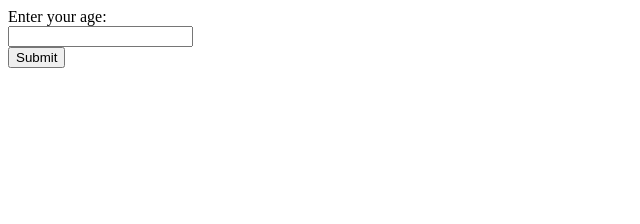
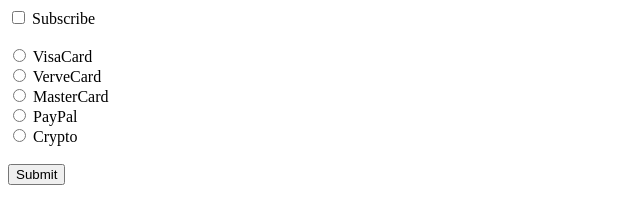
Before and after one commit to devcollins42/jswork, a plain HTML site: page index.html in a window 1280 px wide. Shown: the whole page, without its empty margins (0-640 px from the left). Drawn offline with Linux system fonts and the light colour scheme.

Commit message:
index.html

```diff
--- a/index.html
+++ b/index.html
@@ -4,12 +4,27 @@
     <meta charset="UTF-8" />
     <meta name="viewport" content="width=device-width, initial-scale=1.0" />
     <title>my website</title>
+    <link rel="stylesheet" href="just.css" />
   </head>
   <body>
-    <label>Enter your age:</label><br />
-    <input type="text" id="myText" /><br />
+    <input type="checkbox" id="myCheckBox" name="card" />
+    <label for="myCheckBox">Subscribe</label><br /><br />
+
+    <input type="radio" id="visaCardBtn" name="card" />
+    <label for="visaCardBtn">VisaCard</label><br />
+    <input type="radio" id="verveCardBtn" name="card" />
+    <label for="verveCardBtn">VerveCard</label><br />
+    <input type="radio" id="masterCardBtn" name="card" />
+    <label for="masterCardBtn">MasterCard</label><br />
+    <input type="radio" id="payPalBtn" name="card" />
+    <label for="PayPalBtn">PayPal</label><br />
+    <input type="radio" id="cryptoBtn" name="card" />
+    <label for="cryptoBtn">Crypto</label><br /><br />
+
     <button type="submit" id="mySubmit">Submit</button>
-    <p id="resultElement"></p>
+
+    <p id="subResult"></p>
+    <p id="paymentResult"></p>
     <script src="get.js"></script>
   </body>
 </html>
```
